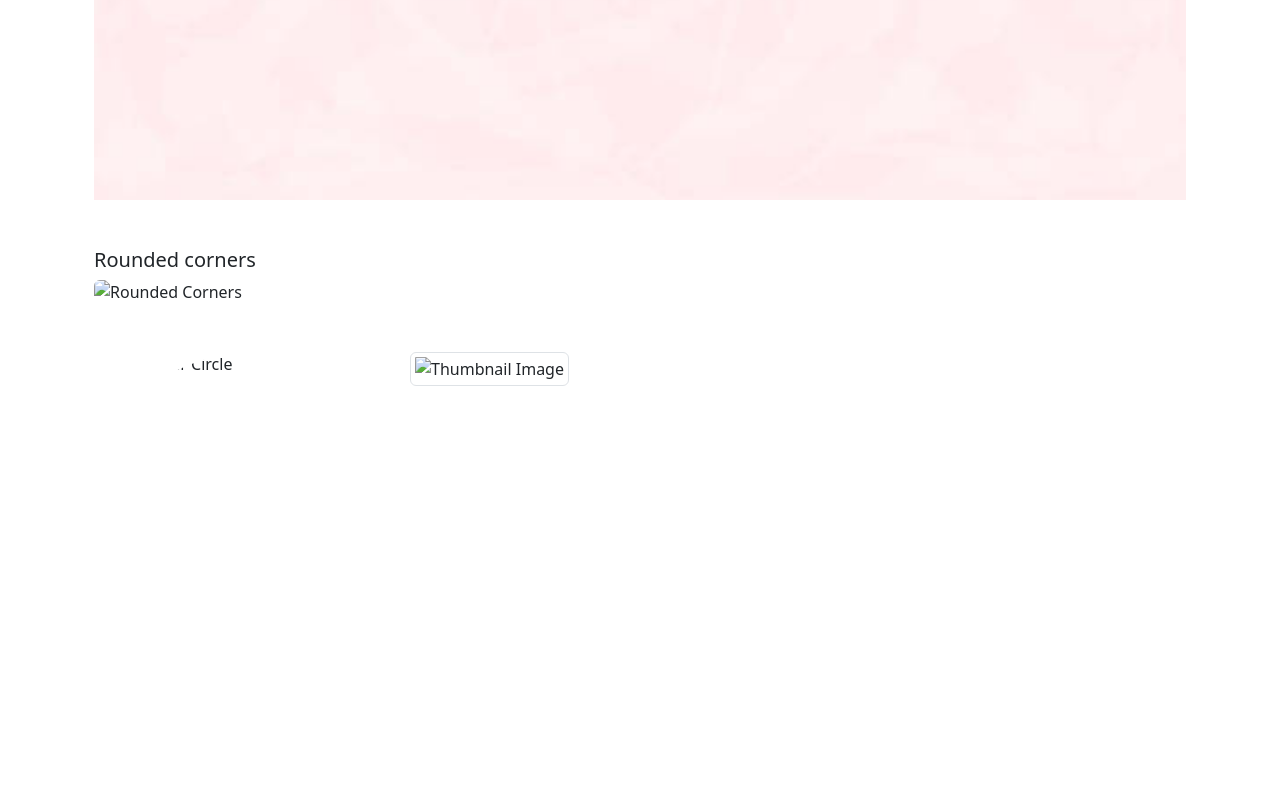
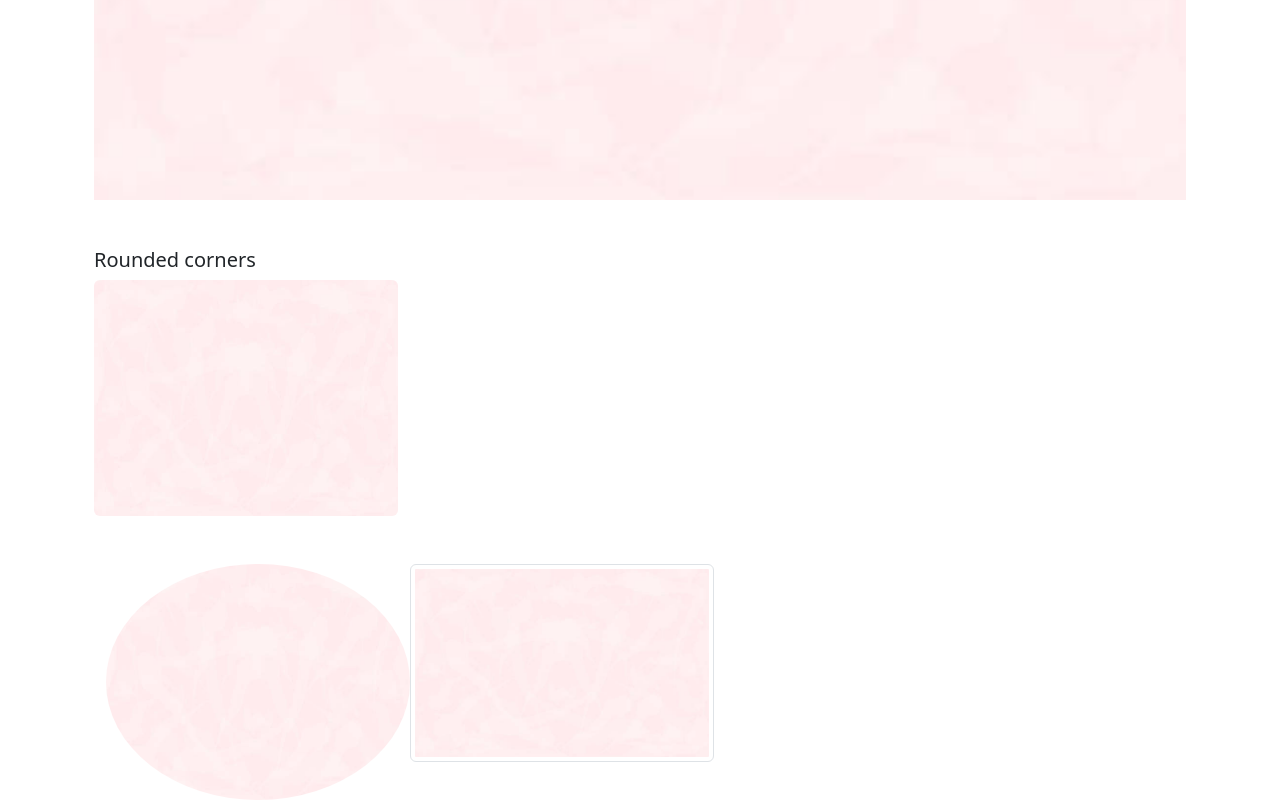
Before and after one commit to caiomey/Bootstrap_Practice_Image, a plain HTML site: page index.html in a window 1280 px wide. Shown: the part 743-1543 px from the top of the page. Before the commit the page ends 1331 px from the top, so only its background shows below. Drawn offline with nearby package versions, Linux system fonts and the light colour scheme.

Commit message:
Update index.html

```diff
--- a/index.html
+++ b/index.html
@@ -25,16 +25,16 @@
 
 		<div class="container">
 			<h5>Rounded corners</h5>
-			<img src="pinky.jpg" class="rounded mb-5" alt="Rounded Corners" width="304" height="236"
+			<img src="pink.jpg" class="rounded mb-5" alt="Rounded Corners" width="304" height="236"
 		</div>
 
 
       <div class="container">
-          <img src="pinky.jpg" class="rounded-circle float-start" alt="Rounder Circle" width="304" height="236">
+          <img src="pink.jpg" class="rounded-circle float-start" alt="Rounder Circle" width="304" height="236">
       </div>
 
       <div class="container">
-          <img src="pinky.jpg" class="img-thumbnail fload-end" alt="Thumbnail Image" width="304" height="236">
+          <img src="pink.jpg" class="img-thumbnail fload-end" alt="Thumbnail Image" width="304" height="236">
       </div>
     </div>
 
```
